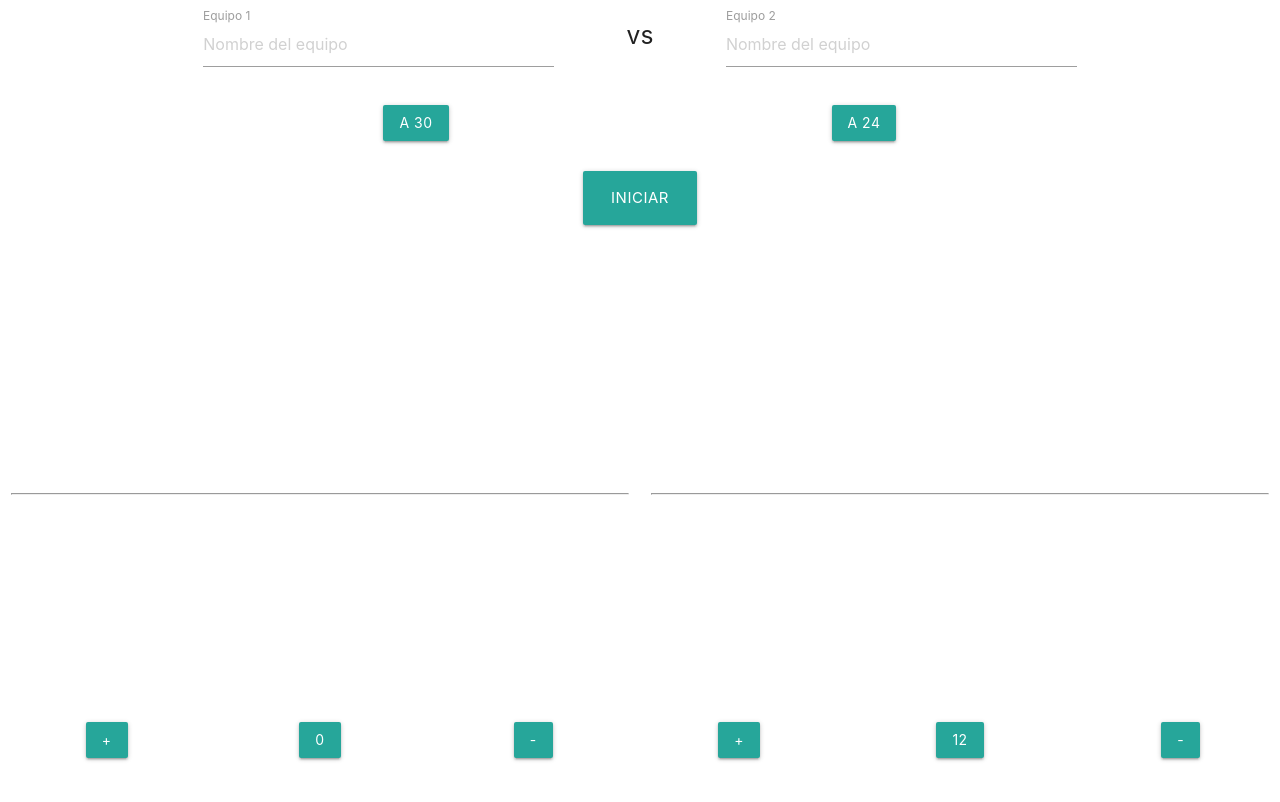
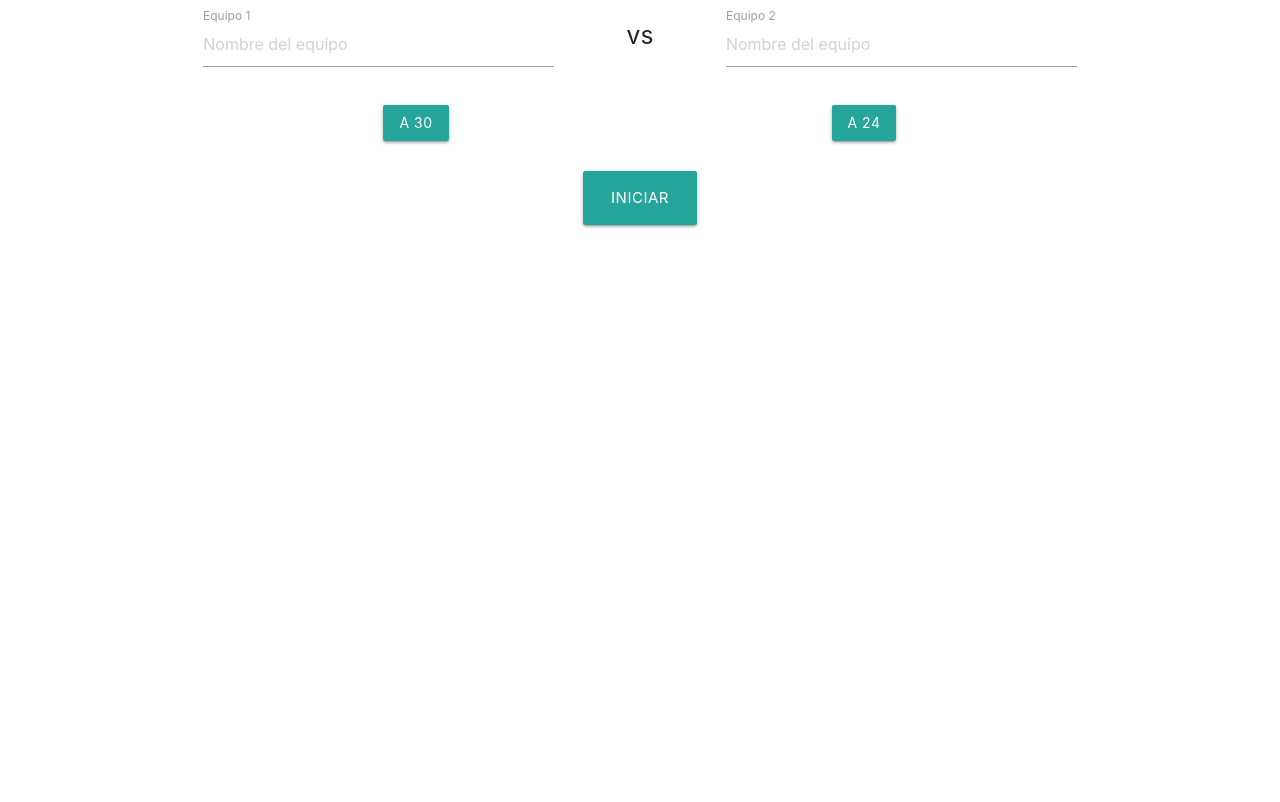
Before and after one commit to Yegaston/Contador-Awesome, a plain HTML site: page index.html in a window 1280 px wide. Shown: the part 506-1308 px from the top of the page. After the commit the page ends 800 px from the top, so only its background shows below. Drawn offline with nearby package versions, Linux system fonts and the light colour scheme.

Commit message:
Fixing bug

```diff
--- a/index.html
+++ b/index.html
@@ -48,7 +48,7 @@
         </div>
     </section>
 
-    <section id="counter" class="vertical-margin">
+    <section id="counter" class="hide vertical-margin">
         <div  class="row center-align">
             <div id="eq2Border" class="col s6">
                 <img id="e11" class="img-fosforos" src="./resources/0.png" alt="">
```
